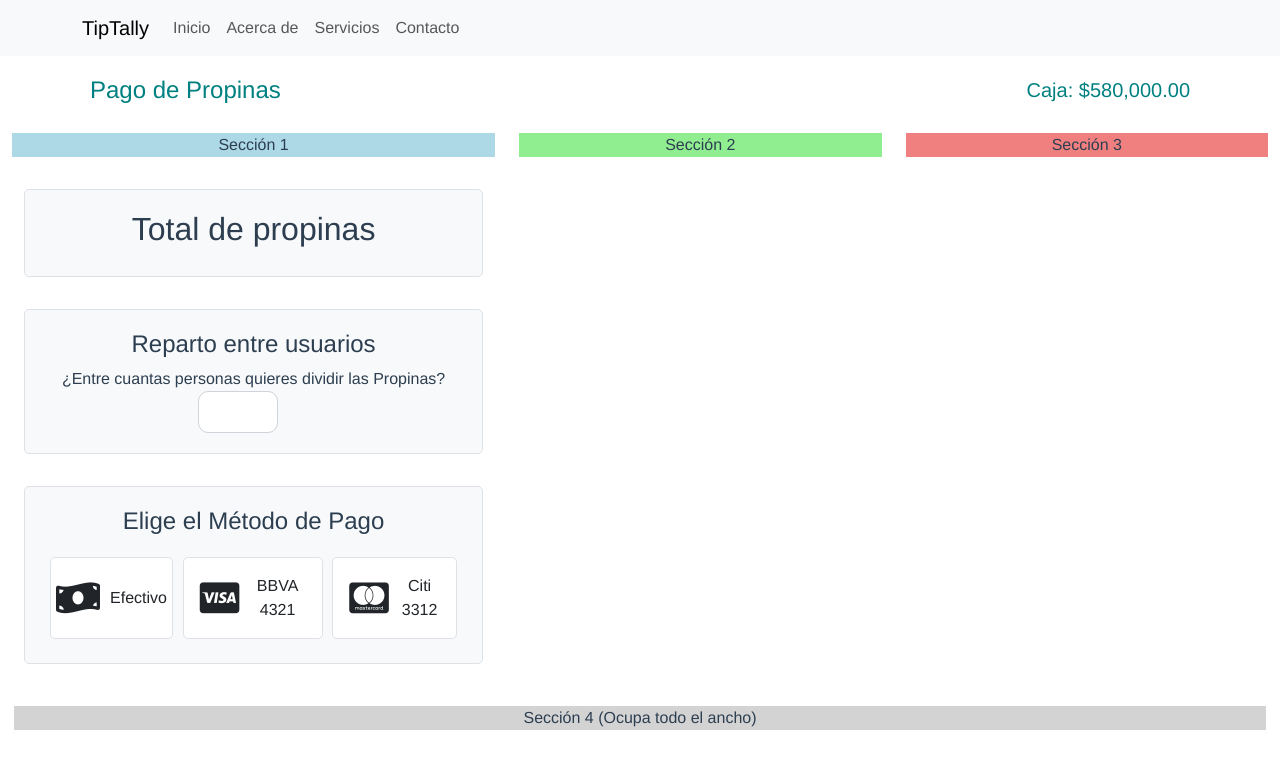
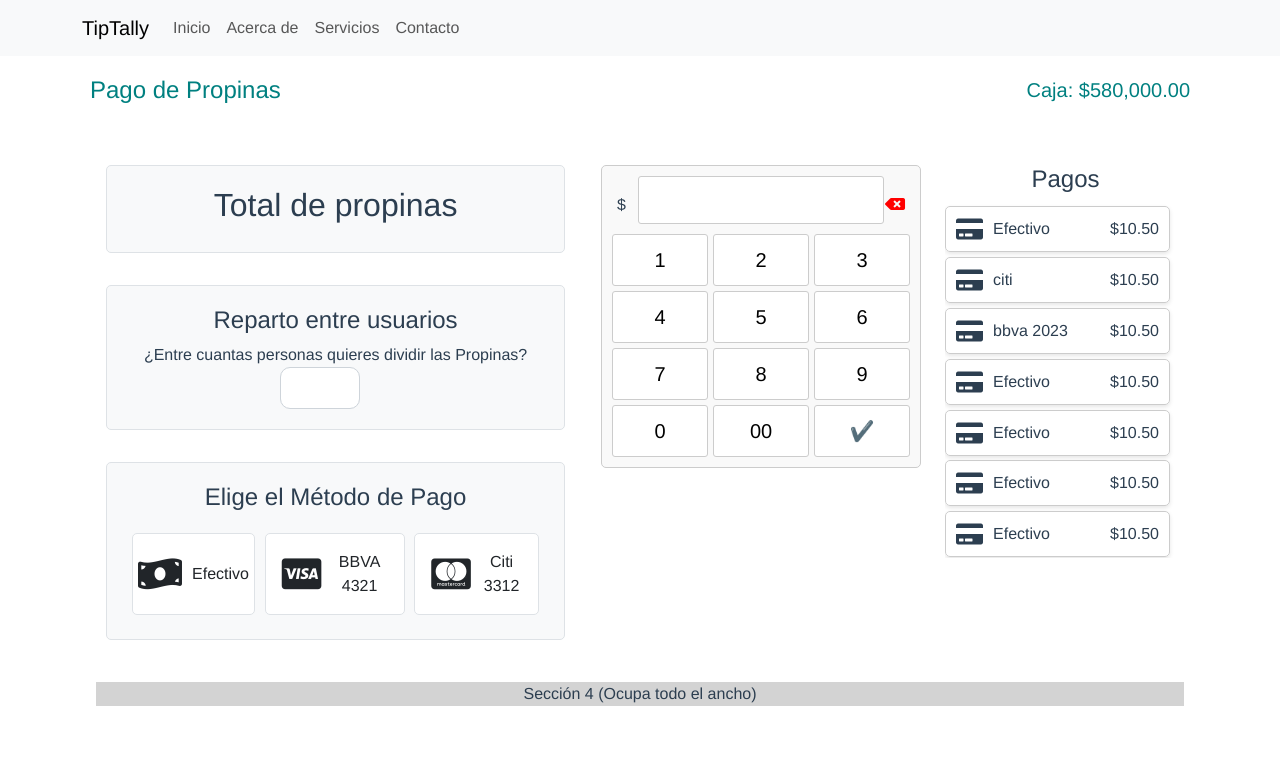
Before and after one commit to crsmillan/tiptally, a Vue app: page / in a window 1280 px wide. Shown: the top 768 px of the page. Built offline with nearby package versions, Linux system fonts and the light colour scheme.

Commit message:
[ADD] TouchCalculator, TipHistory, TipCard

```diff
--- a/src/App.vue
+++ b/src/App.vue
@@ -3,20 +3,17 @@
     <Navbar />
     <BreadcumHeader title="Pago de Propinas" :cash_box="580000" />
 
+    <main class="container">
       <div class=" container-fluid">
         <div class="row">
           <div class="col">
-          <!-- Contenido de la primera sección -->
-          <div style="background-color: lightblue;">Sección 1</div>
             <BillSplitter/>
           </div>
           <div class="col">
-          <!-- Contenido de la segunda sección -->
-          <div style="background-color: lightgreen;">Sección 2</div>
+            <TouchCalculator/>
           </div>
           <div class="col">
-          <!-- Contenido de la tercera sección -->
-          <div style="background-color: lightcoral;">Sección 3</div>
+            <TipHistory :history="tips"/>
           </div>
         </div>
       </div>
@@ -27,21 +24,41 @@
           <div style="background-color: lightgray;">Sección 4 (Ocupa todo el ancho)</div>
         </div>
       </div>
-
+    </main>
   </div>
 </template>
 
 <script>
 import Navbar from './components/NavBar.vue';
 import BreadcumHeader from './components/BreadcumHeader.vue';
-import BillSplitter from '@/components/Home/BillSplitter.vue'
+import BillSplitter from '@/components/Home/BillSplitter.vue';
+import TouchCalculator from './components/Home/TouchCalculator.vue';
+import TipHistory from '@/components/Home/TipHistory.vue';
 
 export default {
   name: 'App',
   components: {
     Navbar,
     BreadcumHeader,
-    BillSplitter
+    BillSplitter,
+    TouchCalculator,
+    TipHistory
+  },
+  data(){
+    return {
+      tips: [
+        { paymentMethod: 'Efectivo', amount: 10.50 },
+        { paymentMethod: 'citi', amount: 10.50 },
+        { paymentMethod: 'bbva 2023', amount: 10.50 },
+        { paymentMethod: 'Efectivo', amount: 10.50 },
+        { paymentMethod: 'Efectivo', amount: 10.50 },
+        { paymentMethod: 'Efectivo', amount: 10.50 },
+        { paymentMethod: 'Efectivo', amount: 10.50 },
+        { paymentMethod: 'Efectivo', amount: 10.50 },
+        { paymentMethod: 'Tarjeta de crédito', amount: 15.75 },
+        // Otras propinas
+      ]
+    }
   }
 }
 </script>
--- /dev/null
+++ b/src/components/Home/TipCard.vue
@@ -0,0 +1,65 @@
+<template>
+    <div class="tip-card">
+      <i :class="iconClass"></i>
+      <span>{{ item.paymentMethod }}</span>
+      <div class="amount">
+        <span>{{ formattedAmount }}</span>
+      </div>
+    </div>
+  </template>
+
+  <script>
+  export default {
+    props: {
+      item: {
+        type: Object,
+        required: true
+      }
+    },
+    computed: {
+      iconClass() {
+        if (this.isCash) {
+          return 'fas fa-money-bill-wave'; // Icono de efectivo
+        } else if (this.isCitibank) {
+          return 'fab fa-cc-mastercard'; // Icono de MasterCard para Citibank
+        } else if (this.isBBVA) {
+          return 'fab fa-cc-visa'; // Icono de VISA para BBVA
+        } else {
+          return 'fas fa-credit-card'; // Icono predeterminado
+        }
+      },
+      formattedAmount() {
+        // Formatear el monto como dinero
+        return '$' + parseFloat(this.item.amount).toFixed(2);
+      }
+    }
+  };
+  </script>
+
+  <style scoped>
+  .tip-card {
+    display: flex;
+    align-items: center;
+    padding: 10px;
+    margin: 0.3rem 1rem 0.3rem 0rem; /* Margen en todas las direcciones */
+    border-radius: 10px; /* Aumenta el radio de la esquina para el redondeado */
+    border: 1px solid #ccc; /* Borde sólido y grueso */
+  }
+
+  .tip-card i {
+    font-size: 24px;
+    margin-right: 10px;
+  }
+
+  .tip-card div {
+    flex-grow: 1;
+  }
+
+  .tip-card span {
+    margin: 0;
+  }
+
+  .amount {
+    text-align: right; /* Alinea el monto a la derecha */
+  }
+  </style>
--- /dev/null
+++ b/src/components/Home/TipHistory.vue
@@ -0,0 +1,57 @@
+<template>
+    <div class="tip-history">
+      <h4 class="text-align-left">Pagos</h4>
+      <div class="tip-list">
+        <TipCard v-for="(item, index) in history" :key="index" :item="item" />
+      </div>
+    </div>
+  </template>
+
+  <script>
+  import TipCard from './TipCard.vue';
+
+  export default {
+    components: {
+      TipCard
+    },
+    props: {
+      history: {
+        type: Array,
+        required: true
+      }
+    }
+  };
+  </script>
+
+  <style scoped>
+  .tip-history {
+    margin-top: 2rem;
+  }
+
+  .tip-list {
+    overflow-y: auto;
+    max-height: 22.3rem;
+    margin-bottom: 1rem;
+  }
+
+  .tip-card {
+    display: flex;
+    align-items: center;
+    padding: 10px;
+    border-radius: 5px;
+    box-shadow: 0 2px 4px rgba(0, 0, 0, 0.1);
+  }
+
+  .tip-card i {
+    font-size: 24px;
+    margin-right: 10px;
+  }
+
+  .tip-card div {
+    flex-grow: 1;
+  }
+
+  .tip-card p {
+    margin: 0;
+  }
+  </style>
--- /dev/null
+++ b/src/components/Home/TouchCalculator.vue
@@ -0,0 +1,119 @@
+<template>
+    <div class="calculator">
+      <!-- Input de datos -->
+      <div class="input-container">
+        <span class="currency-symbol">$</span>
+        <input type="text" class="display" v-model="currentInput">
+        <span class="clear-icon" @click="clearInput"><i class="fas fa-backspace"></i></span>
+      </div>
+      <!-- Botones numéricos y de confirmación -->
+      <div class="buttons">
+        <button v-for="button in buttons" :key="button.label" @click="handleButtonClick(button)">
+          {{ button.label }}
+        </button>
+      </div>
+    </div>
+  </template>
+
+  <script>
+  export default {
+    data() {
+      return {
+        currentInput: '', // Variable para almacenar la entrada del usuario
+        savedValue: '', // Variable para almacenar el valor guardado
+        buttons: [
+          { label: '1' }, { label: '2' }, { label: '3' },
+          { label: '4' }, { label: '5' }, { label: '6' },
+          { label: '7' }, { label: '8' }, { label: '9' },
+          { label: '0' }, { label: '00' }, { label: '✔️' } // Botón para confirmar la entrada
+        ] // Botones numéricos y de confirmación
+      };
+    },
+    methods: {
+      handleButtonClick(button) {
+        switch (button.label) {
+          case '00':
+            // Agregar doble cero
+            this.currentInput += '00';
+            break;
+          case '✔️':
+            // Confirmar la entrada y guardar el valor
+            this.savedValue = this.currentInput;
+            console.log('Valor guardado:', this.savedValue);
+            break;
+          default:
+            // Agregar el valor del botón a la entrada actual
+            this.currentInput += button.label;
+        }
+      },
+      clearInput() {
+        // Limpiar la entrada
+        this.currentInput = this.currentInput.slice(0, -1);
+      }
+    }
+  };
+  </script>
+
+  <style scoped>
+  .calculator {
+    width: 20rem; /* Ancho de 20 rem */
+    margin: 2rem auto 0 auto; /* Margen superior de 2rem */
+    border: 1px solid #ccc;
+    border-radius: 5px;
+    padding: 10px;
+    background-color: #f9f9f9;
+  }
+
+  .input-container {
+    position: relative;
+  }
+
+  .currency-symbol {
+    position: absolute;
+    top: 50%;
+    left: 5px;
+    transform: translateY(-50%);
+  }
+
+  .display {
+    font-size: 24px;
+    margin-bottom: 10px;
+    padding: 5px 5px 5px 30px; /* Ajustar el padding para dar espacio al símbolo */
+    width: calc(100% - 52px); /* Ajustar el ancho para compensar el icono de eliminación y el símbolo */
+    text-align: right;
+    border: 1px solid #ccc;
+    border-radius: 3px;
+    background-color: white;
+  }
+
+  .clear-icon {
+    position: absolute;
+    top: 50%;
+    right: 5px;
+    transform: translateY(-50%);
+    cursor: pointer;
+  }
+
+  .clear-icon i {
+    color: red;
+  }
+
+  .buttons {
+    display: grid;
+    grid-template-columns: repeat(3, 1fr); /* Tres columnas para los botones */
+    grid-gap: 5px;
+  }
+
+  button {
+    font-size: 20px;
+    padding: 10px;
+    border: 1px solid #ccc;
+    border-radius: 3px;
+    cursor: pointer;
+    background-color: #fff;
+  }
+
+  button:hover {
+    background-color: #f0f0f0;
+  }
+  </style>
```
Lines whose indentation alone changed are shown as unchanged.
